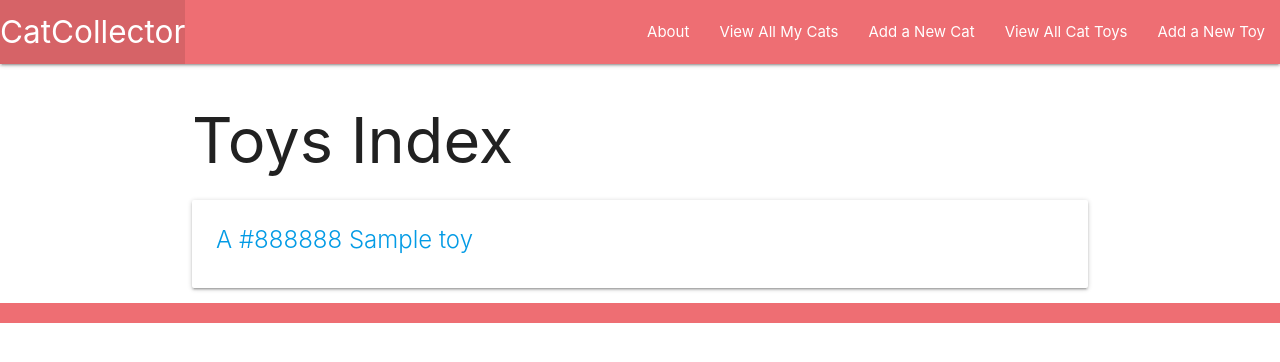
After one commit to myDeveloperJourney/cat-collector-project, a Django app: page /toys/ in a window 1280 px wide. The commit adds this page. Shown: the top 362 px of the page. Run offline with Django 4.2, Linux system fonts and the light colour scheme; tables that the repository leaves empty hold one stand-in row (values such as "Sample post").

Commit message:
wip: adds toys full crud functionality

```diff
--- a/main_app/models.py
+++ b/main_app/models.py
@@ -9,6 +9,9 @@ class Toy(models.Model):
 
     def __str__(self):
         return f'A {self.color} {self.name}'
+
+    def get_absolute_url(self):
+        return reverse('toys_detail', kwargs={'pk': self.id})
 
 class Cat(models.Model):
     name = models.CharField(max_length=100)
--- a/main_app/templates/base.html
+++ b/main_app/templates/base.html
@@ -30,6 +30,8 @@
             <li><a href="{% url 'about' %}">About</a></li>
             <li><a href="{% url 'cats_index' %}">View All My Cats</a></li>
             <li><a href="{% url 'cats_create' %}">Add a New Cat</a></li>
+            <li><a href="{% url 'toys_index' %}">View All Cat Toys</a></li>
+            <li><a href="{% url 'toys_create' %}">Add a New Toy</a></li>
           </ul>
         </div>
       </nav>
--- /dev/null
+++ b/main_app/templates/toys/index.html
@@ -0,0 +1,24 @@
+{% extends 'base.html' %}
+
+{% block title %}
+Cat Toys Index | Cat Collector
+{% endblock %}
+
+{% block content %}
+<h1>Toys Index</h1>
+
+{% for toy in object_list %}
+<a href="{% url 'toys_detail' toy.id %}">
+    <div class="card">
+        <div class="card-content">
+            <span class="card-title">
+                A <span class="{{ toy.color.lower }}-text">{{ toy.color.capitalize }}</span>
+                {{ toy.name }}
+            </span>
+        </div>
+    </div>
+</a>
+{% endfor %}
+
+
+{% endblock %}
--- a/main_app/urls.py
+++ b/main_app/urls.py
@@ -9,5 +9,10 @@ urlpatterns = [
     path('cats/create/', views.CatsCreate.as_view(), name='cats_create'),
     path('cats/<int:pk>/update/', views.CatsUpdate.as_view(), name='cats_update'),
     path('cats/<int:pk>/delete/', views.CatsDelete.as_view(), name='cats_delete'),
-    path('cats/<int:cat_id>/add_feeding/', views.add_feeding, name='add_feeding')
+    path('cats/<int:cat_id>/add_feeding/', views.add_feeding, name='add_feeding'),
+    path('toy/create/', views.ToysCreate.as_view(), name='toys_create'),
+    path('toys/', views.ToysIndex.as_view(), name='toys_index'),
+    path('toys/<int:pk>/', views.ToysDetail.as_view(), name='toys_detail'),
+    path('toys/<int:pk>/update/', views.ToysUpdate.as_view(), name='toys_update'),
+    path('toys/<int:pk>/delete/', views.ToysDelete.as_view(), name='toys_delete'),
 ]
--- a/main_app/views.py
+++ b/main_app/views.py
@@ -1,7 +1,7 @@
 from django.views.generic.edit import CreateView, UpdateView, DeleteView
-
+from django.views.generic import ListView, DetailView
 from django.shortcuts import render, redirect
-from .models import Cat
+from .models import Cat, Toy
 from .forms import FeedingForm
 
 def home(request):
@@ -48,3 +48,23 @@ class CatsUpdate(UpdateView):
 class CatsDelete(DeleteView):
     model = Cat
     success_url = '/cats/'
+
+class ToysCreate(CreateView):
+    model = Toy
+    fields = ('name', 'color')
+
+class ToysIndex(ListView):
+    template_name = 'toys/index.html'
+    model = Toy
+
+class ToysDetail(DetailView):
+    template_name = 'toys/detail.html'
+    model = Toy
+
+class ToysUpdate(UpdateView):
+    model = Toy
+    fields = ('name', 'color')
+
+class ToysDelete(DeleteView):
+    model = Toy
+    success_url = '/toys/'
```
Also changed, not shown: main_app/templates/main_app/toy_confirm_delete.html (added, +19 -0 lines), main_app/templates/main_app/toy_form.html (added, +25 -0 lines), main_app/templates/toys/detail.html (added, +26 -0 lines), main_app/templates/main_app/cat_confirm_delete copy.html (renamed from main_app/templates/main_app/cat_confirm_delete.html).
